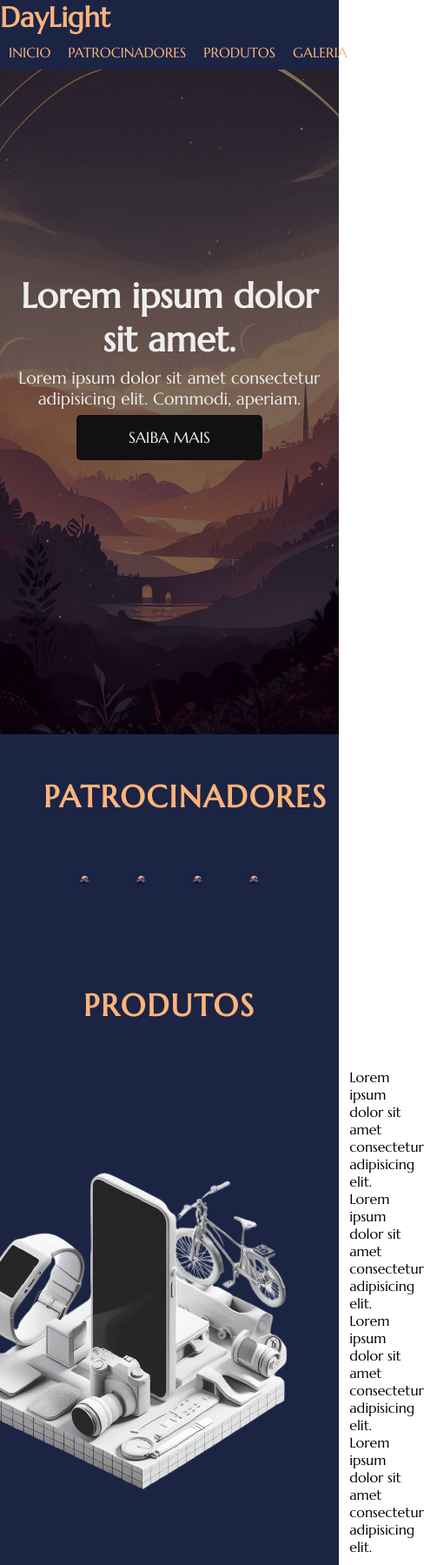
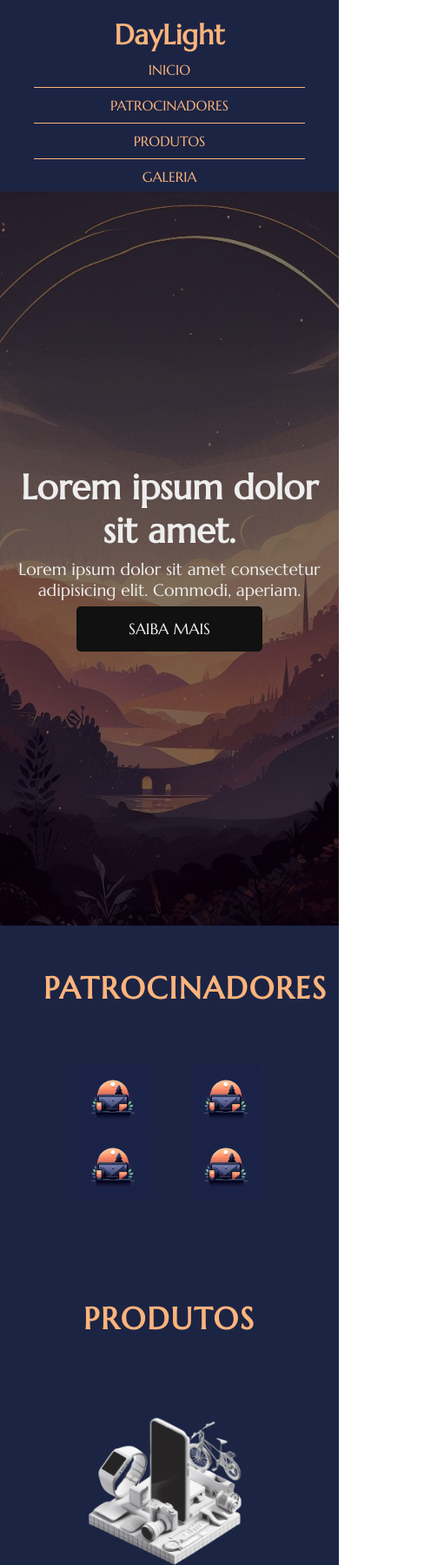
Before and after one commit to mouraluck/MeuTemplate, a plain HTML site: page index.html in a window 390 px wide. Shown: the top 1799 px of the page at 87% size, 488 px wide, since content can reach past the window. Drawn offline with nearby package versions, Linux system fonts and the light colour scheme.

Commit message:
Template1 pronto

```diff
--- /dev/null
+++ b/css/mobile.css
@@ -0,0 +1,61 @@
+#navbar{
+    height: 220px;
+    position: relative;
+}
+#navbar-container {
+    flex-direction: column;
+    padding: 20px 0;
+}
+#navbar-items {
+    flex-direction: column;
+    text-align: center;
+    width: 100%;
+}
+#navbar-items li:nth-child(2){
+    border-top: 1px solid #fcb47c;
+    border-top: 1px solid #fcb47c;
+}
+#navbar-items li:nth-child(3){
+    border-top: 1px solid #fcb47c;
+    border-top: 1px solid #fcb47c;
+}
+#navbar-items li:nth-child(4){
+    border-top: 1px solid #fcb47c;
+    border-top: 1px solid #fcb47c;
+}
+#clients-container {
+grid-template-columns: repeat(2,1fr);
+}
+#showcase-container{
+    padding: 20px;
+}
+.clients {
+width: 60%;
+}
+#product-container {
+    flex-direction: column;
+}
+#product-container img {
+    width: 80%;
+}
+#items {
+    width: 90%;
+}
+#item {
+    flex-direction: column;
+    align-items: center;
+    text-align: center;
+}
+.testimonial {
+padding: 10px;
+}
+#testimonials{
+    flex-direction: column;
+    text-align: center;
+}
+#galeria-container{
+    grid-template-columns: 1fr;
+}
+.galeiria-image {
+    width: 100%;
+}
--- a/index.html
+++ b/index.html
@@ -7,11 +7,13 @@
     <title>DayLight</title>
     <link rel="shortcut icon" href="./img/logo.ico.ico" type="image/x-icon">
     <link rel="stylesheet" href="style.css">
+    <link rel="stylesheet" media="screen and (max-width: 768px)" href="css/mobile.css">
 </head>
 
 <body>
+
     <nav id="navbar">
-        <div id="navbar-containter">
+        <div id="navbar-container">
             <h1 class="logo">DayLight</h1>
             <ul id="navbar-items">
                 <li><a href="#showcase">Inicio</a></li>
@@ -96,6 +98,11 @@
         <p>Copyright 2023 - Todos os direitos reservados</p>
         <p>Feito por Lucas Moura </p>
     </footer>
+    <script
+    src="https://code.jquery.com/jquery-3.7.1.min.js"
+    integrity="sha256-/JqT3SQfawRcv/BIHPThkBvs0OEvtFFmqPF/lYI/Cxo="
+    crossorigin="anonymous"></script>
+       <script src="js/main.js"></script>
 </body>
 
 </html>
--- /dev/null
+++ b/js/main.js
@@ -0,0 +1,24 @@
+// Smooth Scrolling
+$("#navbar a, .btn").on("click", function (event) {
+    if (this.hash !== "") {
+        event.preventDefault();
+
+        const hash = this.hash;
+
+        $("html, body").animate(
+            {
+                scrollTop: $(hash).offset().top - 100
+            },
+            800
+        );
+    }
+});
+
+// Sticky menu background
+window.addEventListener("scroll", function () {
+    if (window.scrollY > 150) {
+        document.querySelector("#navbar").style.opacity = 0.9;
+    } else {
+        document.querySelector("#navbar").style.opacity = 1;
+    }
+});
--- a/style.css
+++ b/style.css
@@ -17,7 +17,7 @@ body {
     font-family: 'Marcellus', Roboto Slab;
 }
 
-#showcase-container a{
+#showcase-container a {
     display: inline-block;
     padding: 15px 60px;
     font-size: 1.1rem;
@@ -48,8 +48,10 @@ body {
     letter-spacing: 2px;
     color: #fcb47c;
 }
+
 ::-webkit-scrollbar {
-    width: 10px; /* largura da barra de rolagem */
+    width: 10px;
+    /* largura da barra de rolagem */
 }
 
 /* Cor de fundo da barra de rolagem */
@@ -72,7 +74,7 @@ color: #fcb47c;
     width: 100%;
     background-color: #1c2444;
     color: #fcb47c;
-    height: 80px;
+    height: 55px;
     position: fixed;
 }
 
@@ -81,7 +83,7 @@ color: #fcb47c;
     height: 100%;
     margin: auto;
     display: flex;
-    justify-items: space-between;
+    justify-content: space-between;
     align-items: center;
 }
 
@@ -89,7 +91,6 @@ color: #fcb47c;
     display: flex;
     list-style: none;
     text-transform: uppercase;
-
 }
 
 #navbar-items li {
@@ -222,6 +223,7 @@ color: #fcb47c;
     height: auto;
     border-radius: 5px;
 }
+
 #footer {
     background: #222;
     color: #eee;
```
Lines whose indentation alone changed are shown as unchanged.
